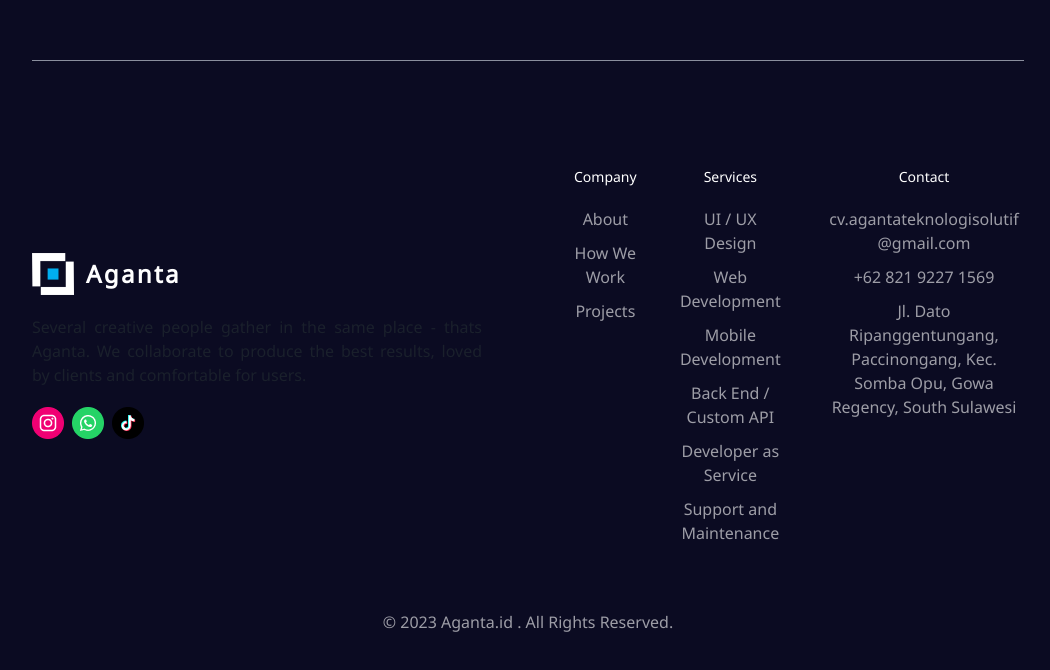
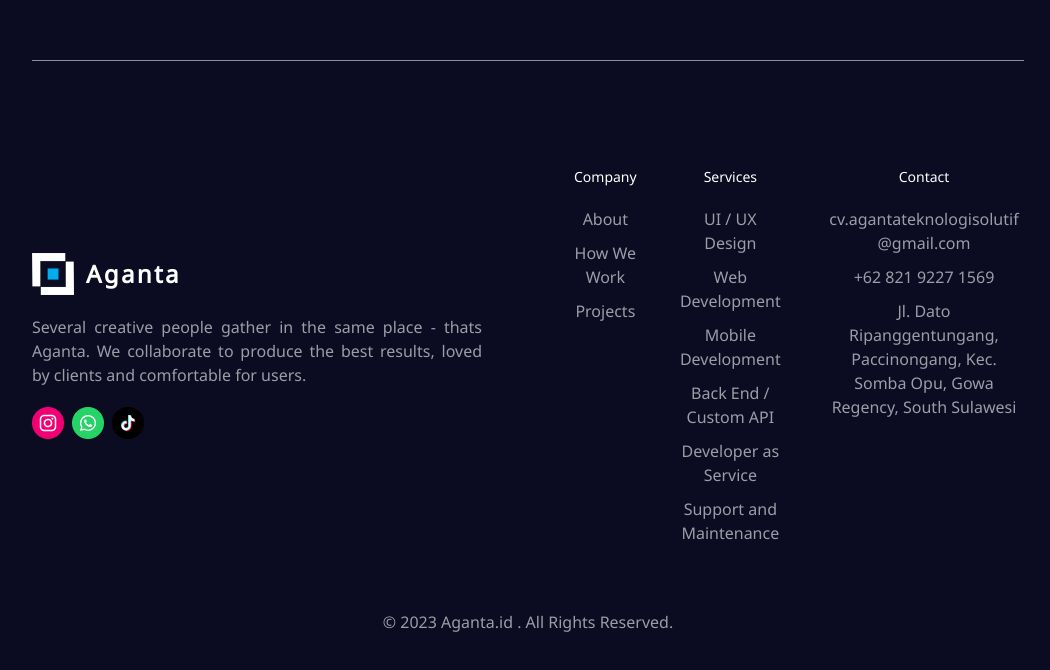
Before and after one commit to Yassar021/ariesloeapp, a Next.js app: page / in a window 1280 px wide. Shown: the part 2718-3388 px from the top of the page, without its empty margins (112-1162 px from the left). Built offline with nearby package versions, Linux system fonts and the light colour scheme.

Commit message:
fix: color footer

```diff
--- a/components/Footer/index.jsx
+++ b/components/Footer/index.jsx
@@ -108,6 +108,7 @@ export default function Footer() {
               my="20px"
               fontSize={"16px"}
               fontWeight="400"
+              color="rgba(255, 255, 255, 0.6)"
             >
               Several creative people gather in the same place - thats Aganta.
               We collaborate to produce the best results, loved by clients and
```
